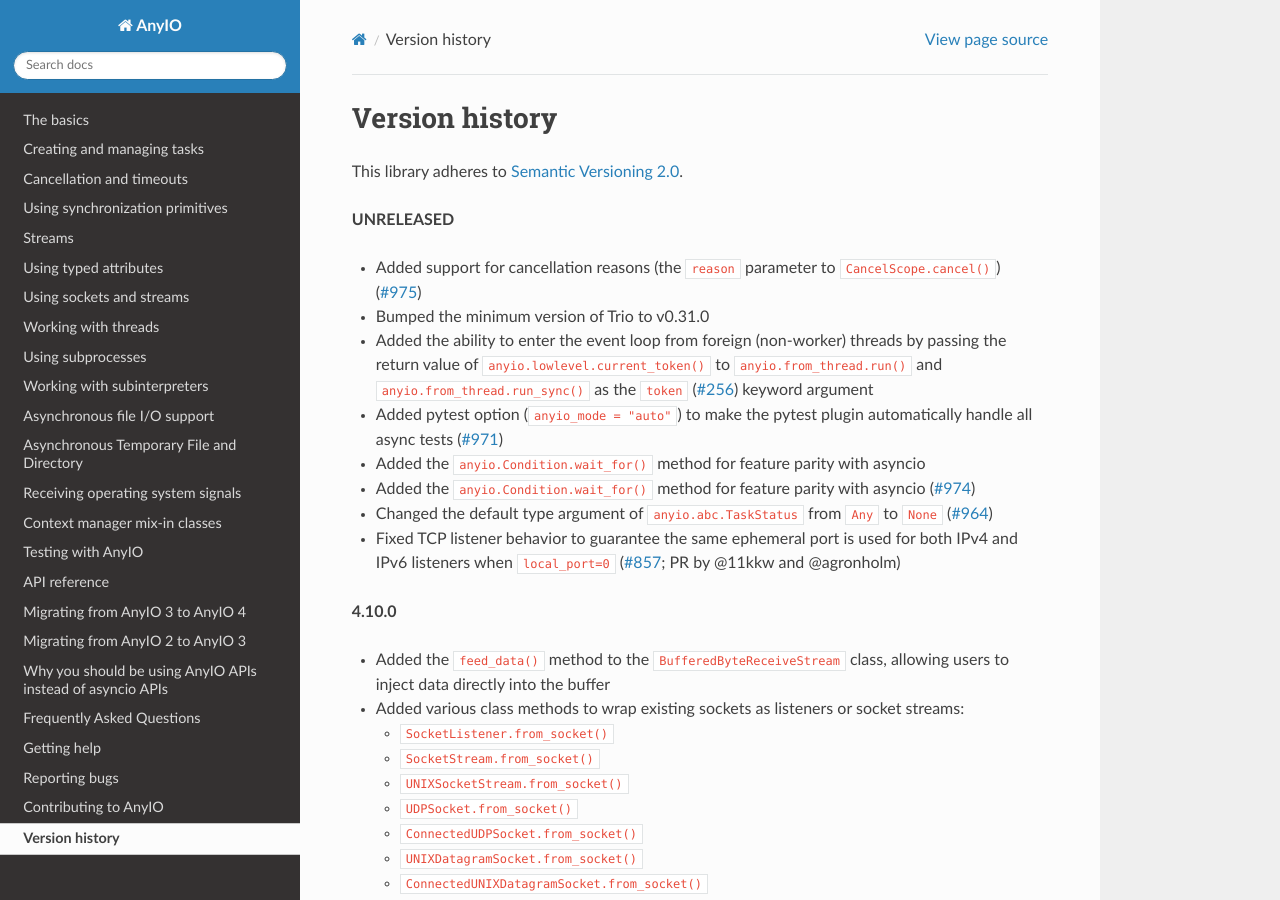
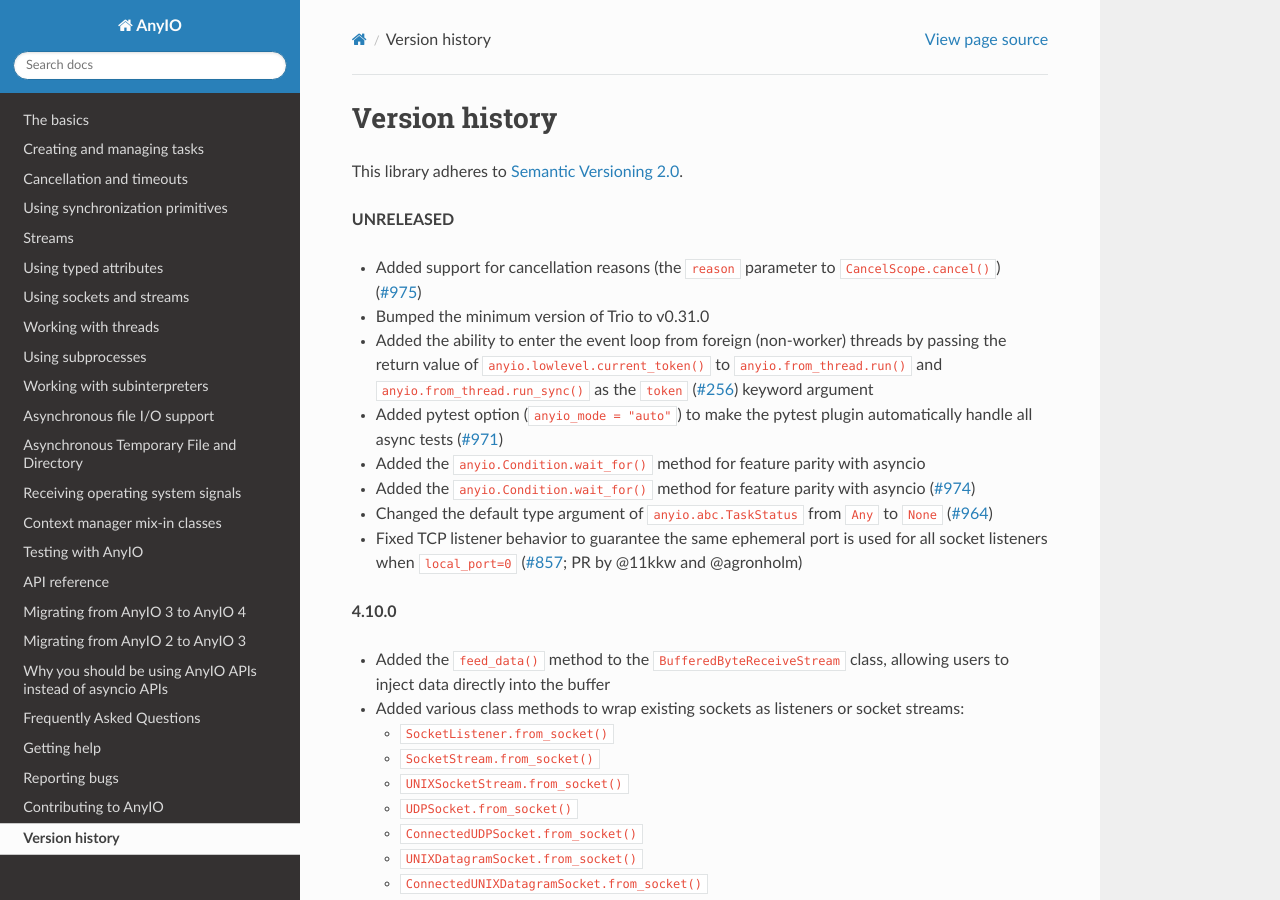
Before and after one commit to agronholm/anyio, a Sphinx documentation site: the page built from docs/versionhistory.rst, in a window 1280 px wide and 900 px high. Built offline with Sphinx 7.4.7 and the Read the Docs theme 3.1.0, drawn with Linux system fonts in a browser that asks for light colours; the version number could not be read and is left out.

Commit message:
Corrected the changelog entry text

```diff
--- a/docs/versionhistory.rst
+++ b/docs/versionhistory.rst
@@ -22,8 +22,8 @@ This library adheres to `Semantic Versioning 2.0 <http://semver.org/>`_.
   (`#974 <https://github.com/agronholm/anyio/pull/974>`_)
 - Changed the default type argument of ``anyio.abc.TaskStatus`` from ``Any`` to ``None``
   (`#964 <https://github.com/agronholm/anyio/pull/964>`_)
-- Fixed TCP listener behavior to guarantee the same ephemeral port is used for both
-  IPv4 and IPv6 listeners when ``local_port=0``
+- Fixed TCP listener behavior to guarantee the same ephemeral port is used for all
+  socket listeners when ``local_port=0``
   (`#857 <https://github.com/agronholm/anyio/issues/857>`_; PR by @11kkw and @agronholm)
 
 **4.10.0**
```
